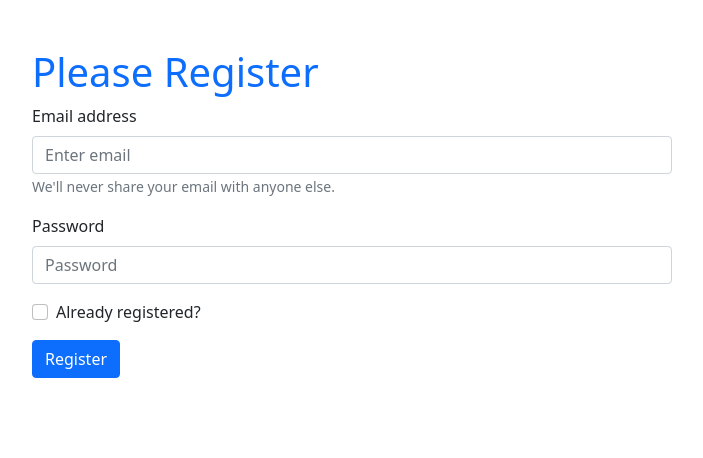
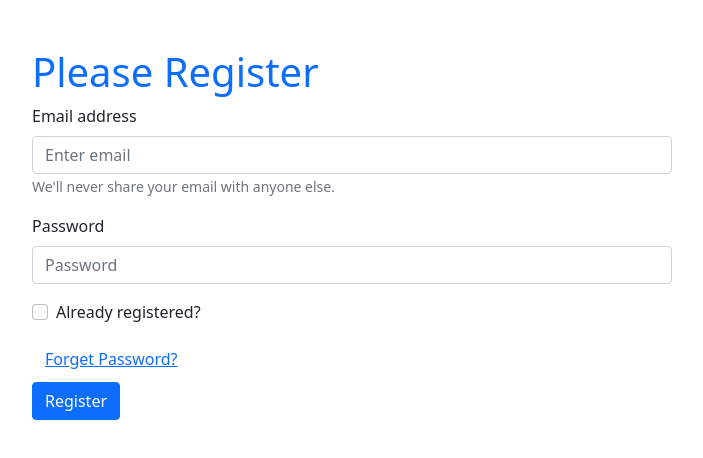
Before and after one commit to nurulamin092/email-password-auth, a React (Create React App) app: page / in a window 1280 px wide. Shown: the top 458 px of the page, without its empty margins (288-991 px from the left). Built offline with nearby package versions, Linux system fonts and the light colour scheme.

Commit message:
forget password reset email add

```diff
--- a/src/App.js
+++ b/src/App.js
@@ -1,5 +1,5 @@
 import './App.css';
-import { createUserWithEmailAndPassword, getAuth, sendEmailVerification, signInWithEmailAndPassword } from "firebase/auth";
+import { createUserWithEmailAndPassword, getAuth, sendEmailVerification, sendPasswordResetEmail, signInWithEmailAndPassword } from "firebase/auth";
 import app from './firebase.init';
 import Form from 'react-bootstrap/Form'
 import { Button } from 'react-bootstrap';
@@ -45,6 +45,7 @@ function App() {
         .then((result) => {
           const user = result.user;
           console.log(user);
+
         }).catch((error) => {
           const errorMessage = error.message;
           console.log(errorMessage)
@@ -72,6 +73,12 @@ function App() {
     sendEmailVerification(auth.currentUser)
       .then(() => {
         console.log('Email is send');
+      })
+  }
+  const handelForgetPassword = () => {
+    sendPasswordResetEmail(auth, email)
+      .then(() => {
+        console.log('send password email');
       })
   }
 
@@ -102,7 +109,11 @@ function App() {
             <Form.Check onChange={handleRegisteredChange} type="checkbox" label="Already registered?" />
           </Form.Group>
           <p className='text-danger'>{error}</p>
-          <Button variant="primary" type="submit">
+          <Button onClick={handelForgetPassword} variant='link'>
+            Forget Password?
+          </Button>
+          <br />
+          <Button variant="primary mt-1" type="submit">
             {registered ? 'Login' : 'Register'}
           </Button>
         </Form>
```
